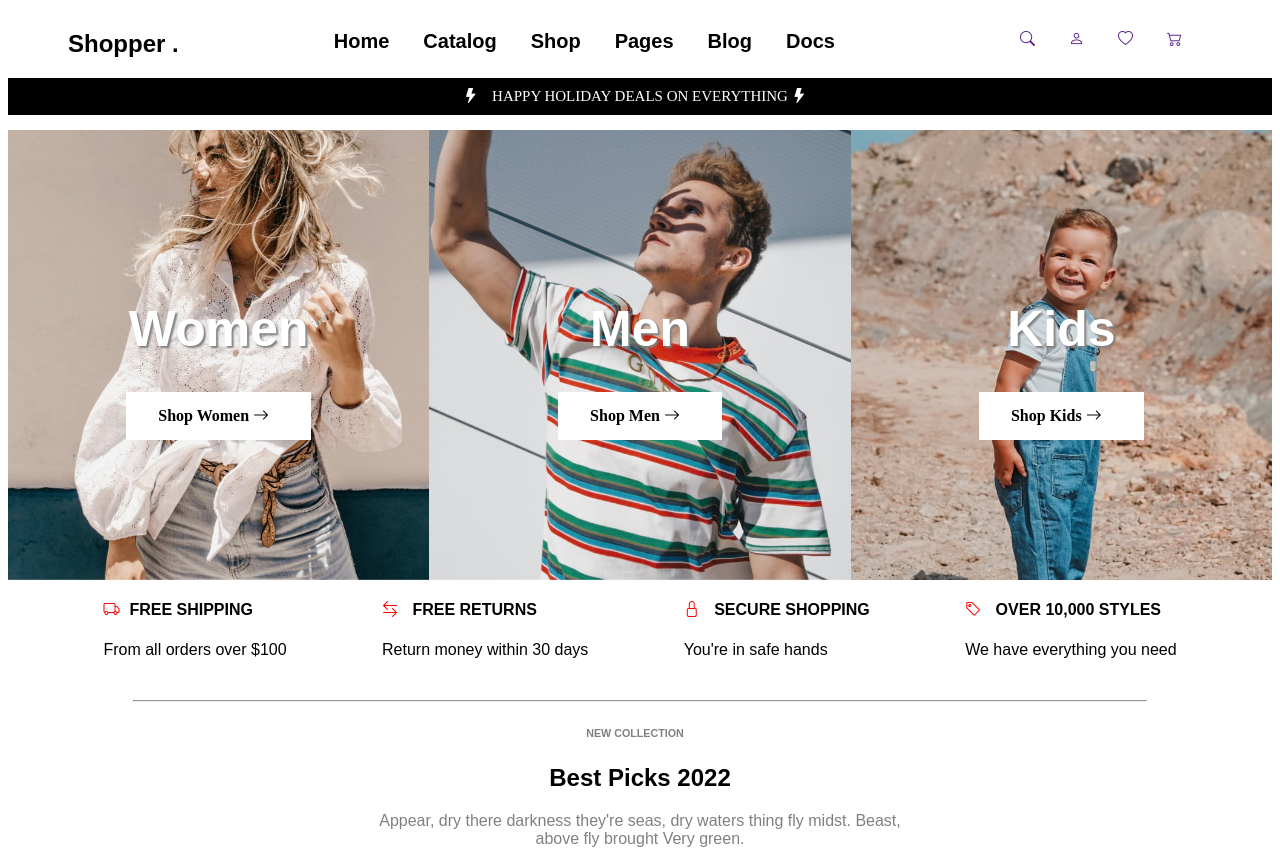
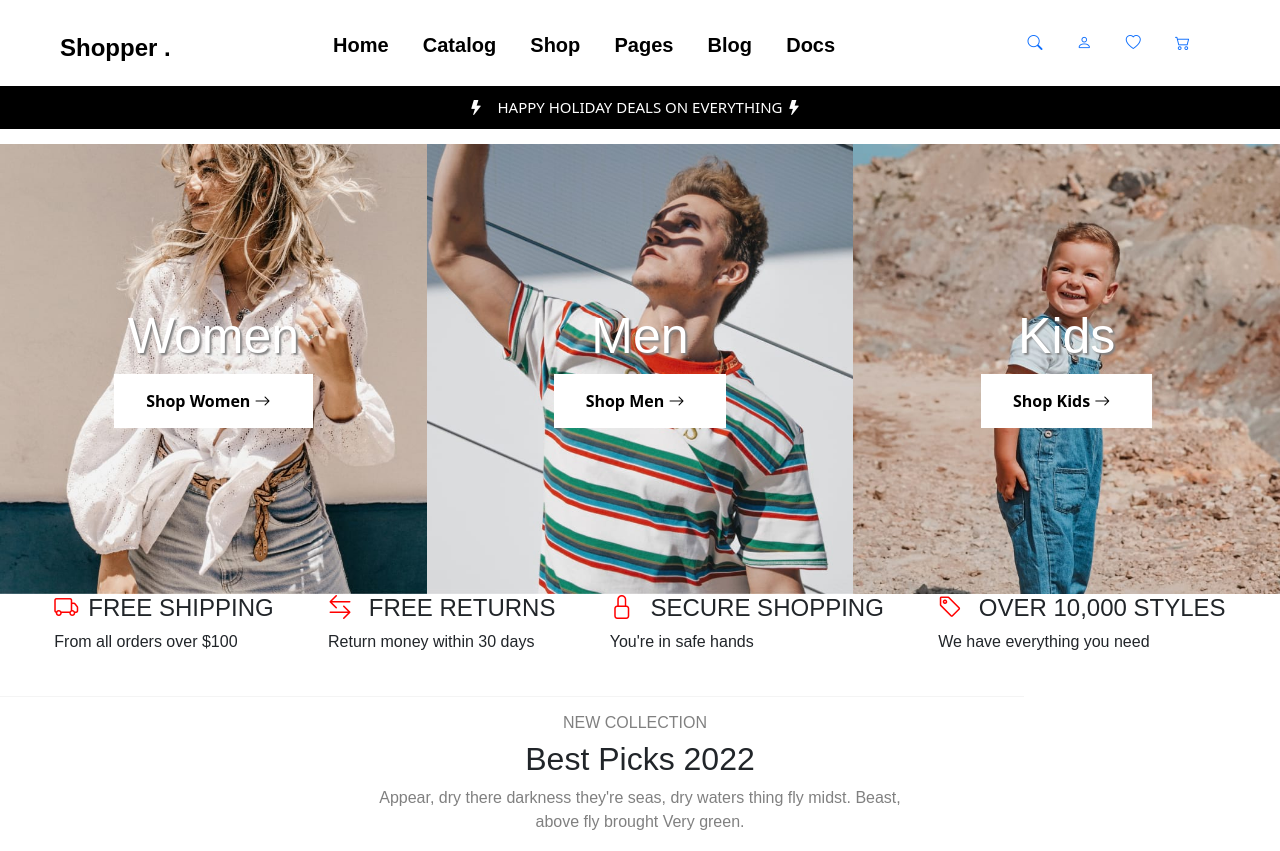
Before and after one commit to amitdeo0/shopper, a website: page index.html in a window 1280 px wide. Shown: the top 851 px of the page. Drawn offline with nearby package versions, Linux system fonts and the light colour scheme.

Commit message:
link bootstrap

```diff
--- a/index.html
+++ b/index.html
@@ -6,7 +6,8 @@
     <meta http-equiv="X-UA-Compatible" content="IE=edge">
     <meta name="viewport" content="width=device-width, initial-scale=1.0">
     <title>Shopper.com</title>
-    <link rel="stylesheet" href="./node_modules/bootstrap-icons/font/bootstrap-icons.css">
+   <link rel="stylesheet" href="https://cdn.jsdelivr.net/npm/bootstrap-icons@1.9.1/font/bootstrap-icons.css">
+<link href="https://cdn.jsdelivr.net/npm/bootstrap@5.2.1/dist/css/bootstrap.min.css" rel="stylesheet" integrity="sha384-iYQeCzEYFbKjA/T2uDLTpkwGzCiq6soy8tYaI1GyVh/UjpbCx/TYkiZhlZB6+fzT" crossorigin="anonymous">
     <style>
         header {
             display: flex;
```
